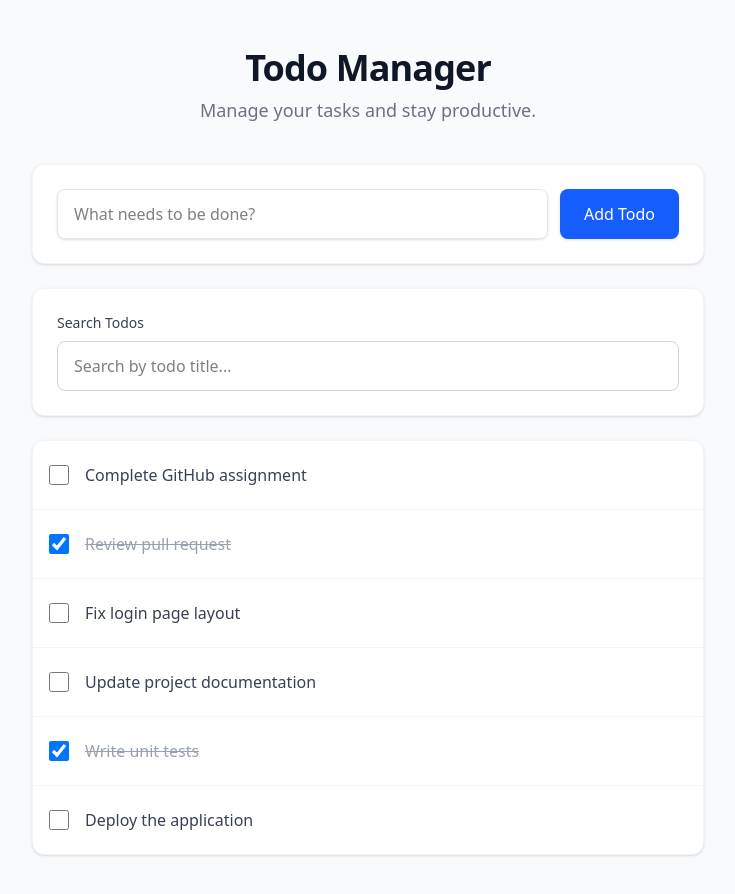
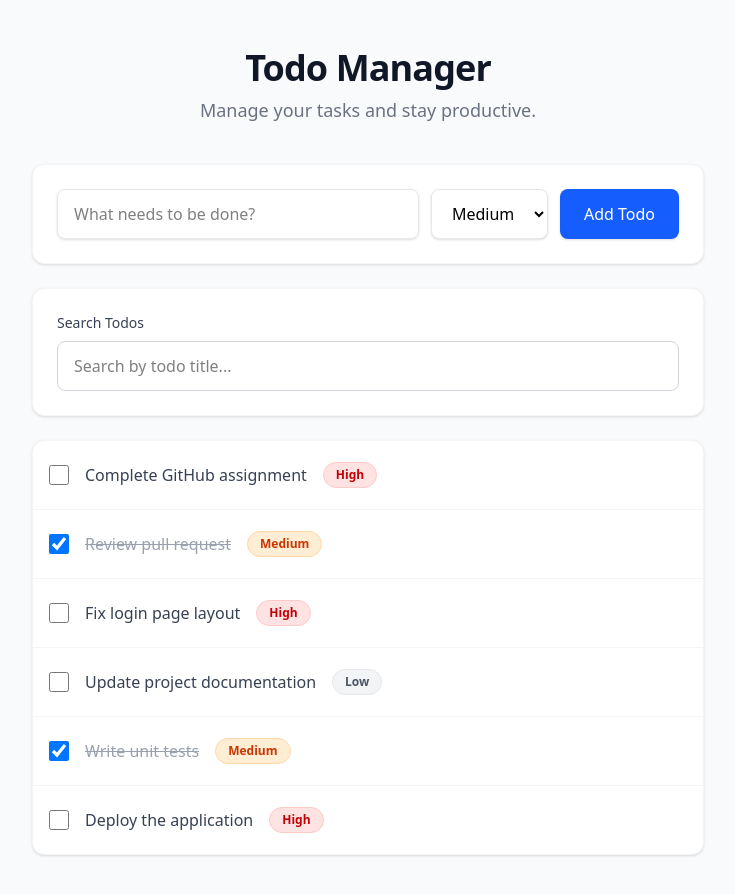
Before and after one commit to GnanyaSiri/todo-app, a React (Vite) app: page / in a window 1280 px wide. Shown: the top 894 px of the page, without its empty margins (272-1007 px from the left). Built offline with nearby package versions, Linux system fonts and the light colour scheme.

Commit message:
feat: add todo priority

```diff
--- a/src/App.jsx
+++ b/src/App.jsx
@@ -7,44 +7,52 @@ const initialTodos = [
     id: 1,
     title: "Complete GitHub assignment",
     completed: false,
+    priority: "High",
   },
   {
     id: 2,
     title: "Review pull request",
     completed: true,
+    priority: "Medium",
   },
   {
     id: 3,
     title: "Fix login page layout",
     completed: false,
+    priority: "High",
   },
   {
     id: 4,
     title: "Update project documentation",
     completed: false,
+    priority: "Low",
   },
   {
     id: 5,
     title: "Write unit tests",
     completed: true,
+    priority: "Medium",
   },
   {
     id: 6,
     title: "Deploy the application",
     completed: false,
+    priority: "High",
   },
-];
+]
 
 function App() {
   const [todos, setTodos] = useState(initialTodos)
   const [searchTerm, setSearchTerm] = useState('')
 
-  const addTodo = (title) => {
+  const addTodo = (title, priority) => {
     const newTodo = {
       id: Date.now(),
       title,
       completed: false,
+      priority,
     }
+
     setTodos([newTodo, ...todos])
   }
 
--- a/src/components/TodoForm.jsx
+++ b/src/components/TodoForm.jsx
@@ -2,6 +2,7 @@ import { useState } from 'react'
 
 function TodoForm({ onAddTodo }) {
   const [title, setTitle] = useState('')
+  const [priority, setPriority] = useState('Medium')
   const [error, setError] = useState(false)
 
   const handleSubmit = (e) => {
@@ -12,26 +13,47 @@ function TodoForm({ onAddTodo }) {
       return
     }
 
-    onAddTodo(title.trim())
+    onAddTodo(title.trim(), priority)
+
     setTitle('')
+    setPriority('Medium')
     setError(false)
   }
 
   return (
     <form onSubmit={handleSubmit} className="flex flex-col gap-2">
       <div className="flex flex-col sm:flex-row gap-3">
+        {/* Todo Title */}
         <input
           type="text"
           value={title}
           onChange={(e) => {
             setTitle(e.target.value)
-            if (error) setError(false)
+
+            if (error) {
+              setError(false)
+            }
           }}
           placeholder="What needs to be done?"
           className={`flex-1 px-4 py-3 rounded-lg border ${
-            error ? 'border-red-300 focus:ring-red-500' : 'border-gray-200 focus:ring-blue-500'
+            error
+              ? 'border-red-300 focus:ring-red-500'
+              : 'border-gray-200 focus:ring-blue-500'
           } focus:outline-none focus:ring-2 focus:border-transparent transition-all shadow-sm`}
         />
+
+        {/* Priority */}
+        <select
+          value={priority}
+          onChange={(e) => setPriority(e.target.value)}
+          className="px-4 py-3 rounded-lg border border-gray-200 bg-white focus:outline-none focus:ring-2 focus:ring-blue-500 shadow-sm"
+        >
+          <option value="Low">Low</option>
+          <option value="Medium">Medium</option>
+          <option value="High">High</option>
+        </select>
+
+        {/* Add Todo Button */}
         <button
           type="submit"
           className="px-6 py-3 bg-blue-600 hover:bg-blue-700 text-white font-medium rounded-lg transition-colors focus:outline-none focus:ring-2 focus:ring-blue-500 focus:ring-offset-2 shadow-sm whitespace-nowrap"
@@ -39,8 +61,12 @@ function TodoForm({ onAddTodo }) {
           Add Todo
         </button>
       </div>
+
+      {/* Validation Error */}
       {error && (
-        <span className="text-red-500 text-sm ml-1">Please enter a valid todo.</span>
+        <span className="text-red-500 text-sm ml-1">
+          Please enter a valid todo.
+        </span>
       )}
     </form>
   )
--- a/src/components/TodoItem.jsx
+++ b/src/components/TodoItem.jsx
@@ -1,10 +1,23 @@
 function TodoItem({ todo, onToggle, onDelete }) {
+  const priorityStyles = {
+    High: 'bg-red-100 text-red-700 border-red-200',
+    Medium: 'bg-orange-100 text-orange-700 border-orange-200',
+    Low: 'bg-gray-100 text-gray-600 border-gray-200',
+  }
+
+  const priorityStyle =
+    priorityStyles[todo.priority] ||
+    'bg-gray-100 text-gray-600 border-gray-200'
+
   return (
     <li className="flex items-center justify-between p-4 hover:bg-gray-50 transition-colors group">
+
+      {/* Todo Content */}
       <div
         className="flex items-center flex-1 min-w-0 gap-4 cursor-pointer"
         onClick={onToggle}
       >
+        {/* Checkbox */}
         <div className="relative flex items-center justify-center">
           <input
             type="checkbox"
@@ -13,15 +26,27 @@ function TodoItem({ todo, onToggle, onDelete }) {
             className="w-5 h-5 rounded border-gray-300 text-blue-600 focus:ring-blue-500 cursor-pointer"
           />
         </div>
+
+        {/* Todo Title */}
         <span
           className={`text-base truncate transition-all duration-200 ${
-            todo.completed ? 'text-gray-400 line-through' : 'text-gray-700'
+            todo.completed
+              ? 'text-gray-400 line-through'
+              : 'text-gray-700'
           }`}
         >
           {todo.title}
         </span>
+
+        {/* Priority Badge */}
+        <span
+          className={`px-3 py-1 text-xs font-semibold rounded-full border ${priorityStyle}`}
+        >
+          {todo.priority || 'Medium'}
+        </span>
       </div>
 
+      {/* Delete Button */}
       <button
         onClick={(e) => {
           e.stopPropagation()
@@ -31,10 +56,22 @@ function TodoItem({ todo, onToggle, onDelete }) {
         aria-label="Delete todo"
         title="Delete"
       >
-        <svg xmlns="http://www.w3.org/2000/svg" className="h-5 w-5" fill="none" viewBox="0 0 24 24" stroke="currentColor">
-          <path strokeLinecap="round" strokeLinejoin="round" strokeWidth={2} d="M19 7l-.867 12.142A2 2 0 0116.138 21H7.862a2 2 0 01-1.995-1.858L5 7m5 4v6m4-6v6m1-10V4a1 1 0 00-1-1h-4a1 1 0 00-1 1v3M4 7h16" />
+        <svg
+          xmlns="http://www.w3.org/2000/svg"
+          className="h-5 w-5"
+          fill="none"
+          viewBox="0 0 24 24"
+          stroke="currentColor"
+        >
+          <path
+            strokeLinecap="round"
+            strokeLinejoin="round"
+            strokeWidth={2}
+            d="M19 7l-.867 12.142A2 2 0 0116.138 21H7.862a2 2 0 01-1.995-1.858L5 7m5 4v6m4-6v6m1-10V4a1 1 0 00-1-1h-4a1 1 0 00-1 1v3M4 7h16"
+          />
         </svg>
       </button>
+
     </li>
   )
 }
```
